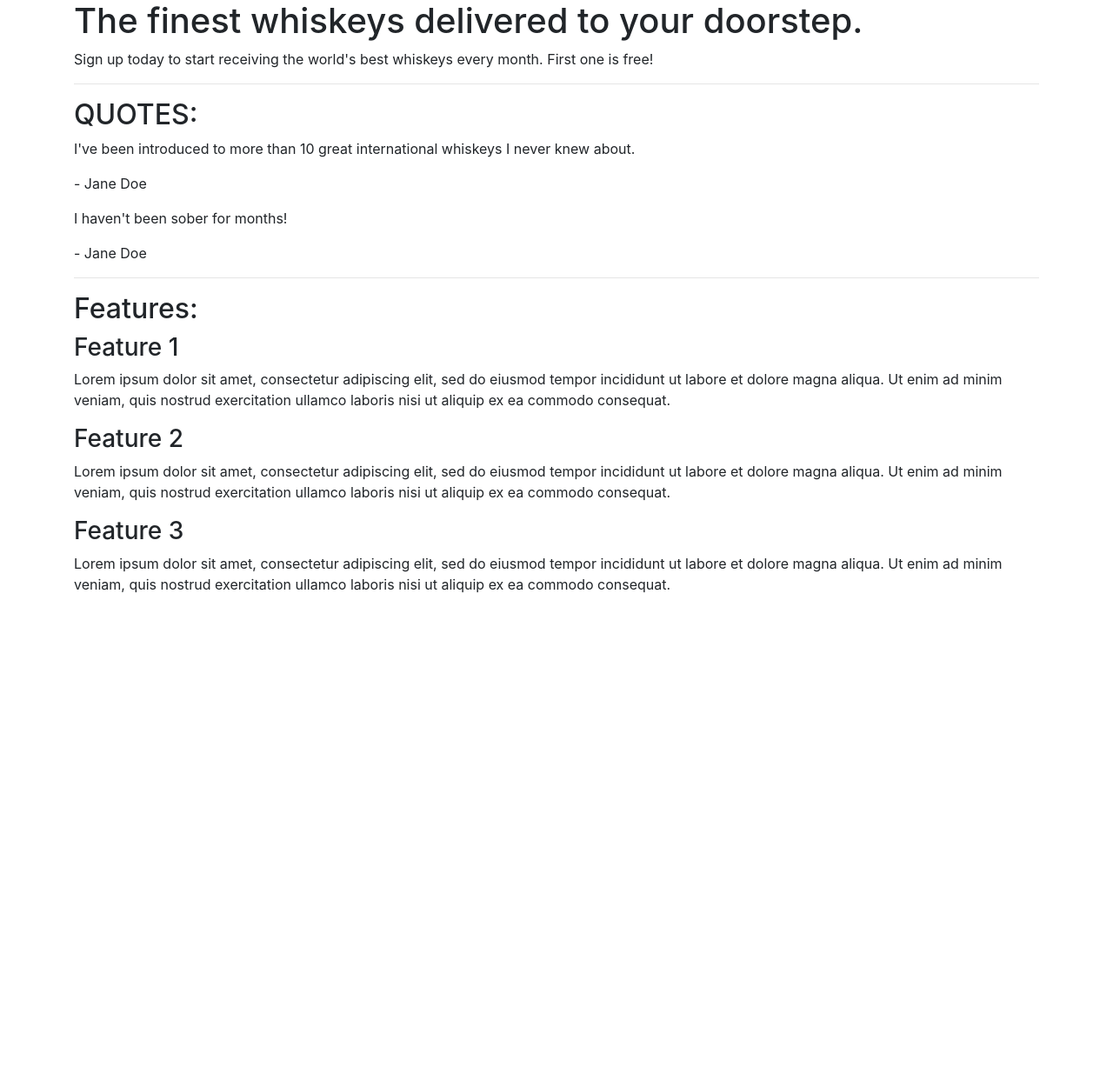
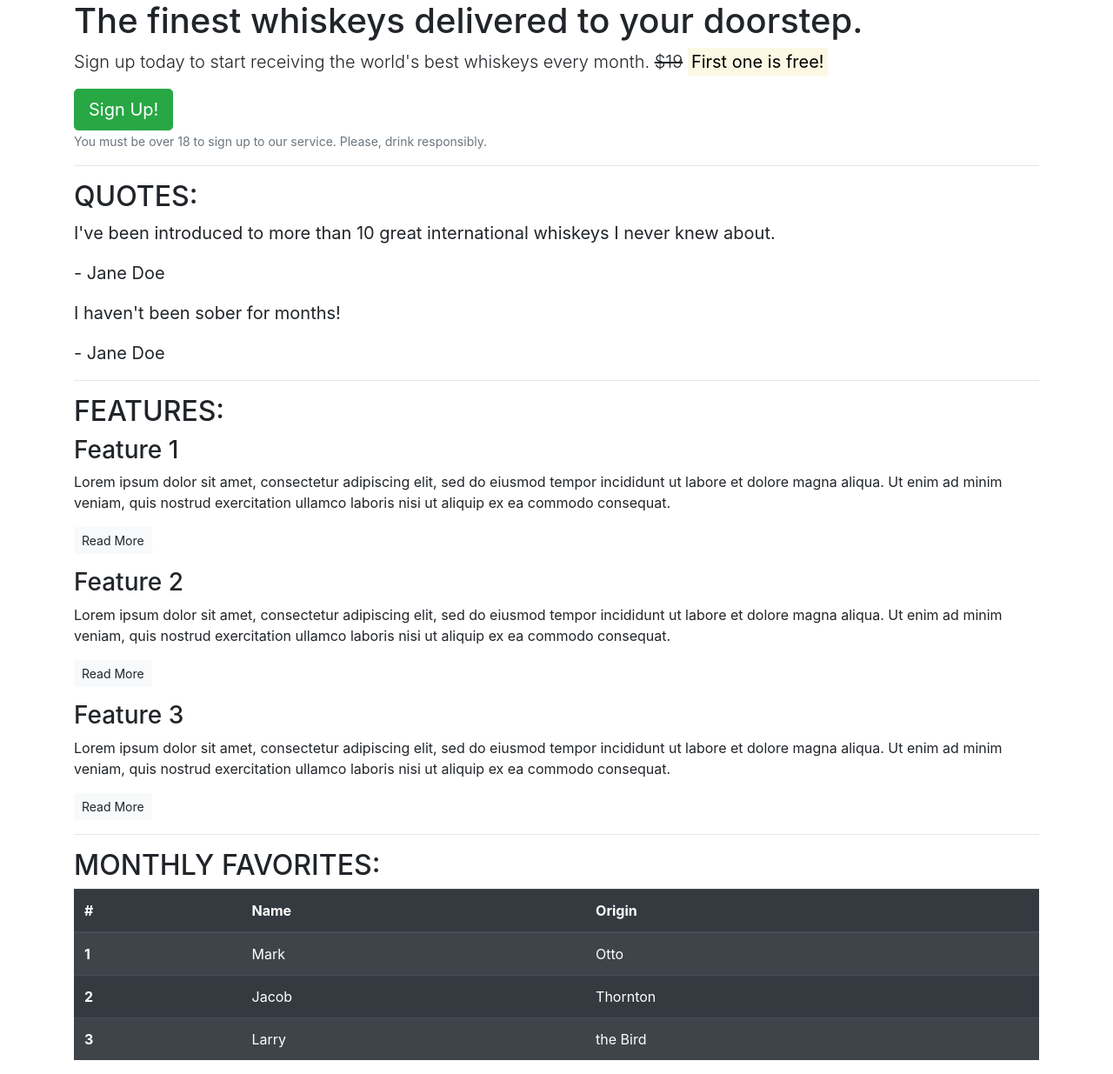
Before and after one commit to KimBergstroem/bootstrap-walkthrought, a website: page index.html in a window 1280 px wide. Shown: the whole page at 87% size. Before the commit the page ends 800 px from the top, so only its background shows below. Drawn offline with nearby package versions, Linux system fonts and the light colour scheme.

Commit message:
Add: new section with table and style

```diff
--- a/index.html
+++ b/index.html
@@ -1,21 +1,28 @@
 <!doctype html>
 <html lang="en">
-  <head>
+
+<head>
     <!-- Required meta tags -->
     <meta charset="utf-8">
     <meta name="viewport" content="width=device-width, initial-scale=1, shrink-to-fit=no">
 
     <!-- Bootstrap CSS -->
-    <link rel="stylesheet" href="https://cdn.jsdelivr.net/npm/bootstrap@4.6.2/dist/css/bootstrap.min.css" integrity="sha384-xOolHFLEh07PJGoPkLv1IbcEPTNtaed2xpHsD9ESMhqIYd0nLMwNLD69Npy4HI+N" crossorigin="anonymous">
+    <link rel="stylesheet" href="https://cdn.jsdelivr.net/npm/bootstrap@4.6.2/dist/css/bootstrap.min.css"
+        integrity="sha384-xOolHFLEh07PJGoPkLv1IbcEPTNtaed2xpHsD9ESMhqIYd0nLMwNLD69Npy4HI+N" crossorigin="anonymous">
 
     <title>Whiskey Drop - Taste</title>
-  </head>
-  <body>
+</head>
+
+<body>
     <article class="container">
         <!-- Callout -->
         <section class="callout">
             <h1>The finest whiskeys delivered to your doorstep.</h1>
-            <p>Sign up today to start receiving the world's best whiskeys every month. First one is free!</p>
+            <p class="lead">Sign up today to start receiving the world's best whiskeys every month. <s>$19</s>
+                <strong><mark>First one is free!</mark></strong></p>
+            <button class="btn btn-success btn-lg">Sign Up!</button>
+            <p class="text-muted"><small>You must be over 18 to sign up to our service. Please, drink
+                    responsibly.</small></p>
         </section>
         <!-- /.callout -->
         <hr>
@@ -23,43 +30,97 @@
         <!-- Quotes -->
         <section class="quotes">
             <h2 class="text-uppercase">Quotes:</h2>
-            <div class="quote">
+            <blockquote class="blockquote">
                 <p>I've been introduced to more than 10 great international whiskeys I never knew about.</p>
                 <p>- Jane Doe</p>
-            </div>
-            <div class="quote">
+            </blockquote>
+            <blockquote class="blockquote">
                 <p>I haven't been sober for months!</p>
                 <p>- Jane Doe</p>
-            </div>
+            </blockquote>
         </section>
         <!-- /.quotes -->
         <hr>
 
         <!-- Features -->
         <section class="features">
-            <h2>Features:</h2>
+            <h2 class="text-uppercase">Features:</h2>
             <div class="feature">
                 <h3>Feature 1</h3>
-                <p>Lorem ipsum dolor sit amet, consectetur adipiscing elit, sed do eiusmod tempor incididunt ut labore et dolore magna aliqua. Ut enim ad minim veniam, quis nostrud exercitation ullamco laboris nisi ut aliquip ex ea commodo consequat.</p>
+                <p>Lorem ipsum dolor sit amet, consectetur adipiscing elit, sed do eiusmod tempor incididunt ut labore
+                    et dolore magna aliqua. Ut enim ad minim veniam, quis nostrud exercitation ullamco laboris nisi ut
+                    aliquip ex ea commodo consequat.</p>
+                <p><a class="btn btn-sm btn-light" href="#">Read More</a></p>
             </div>
             <div class="feature">
                 <h3>Feature 2</h3>
-                <p>Lorem ipsum dolor sit amet, consectetur adipiscing elit, sed do eiusmod tempor incididunt ut labore et dolore magna aliqua. Ut enim ad minim veniam, quis nostrud exercitation ullamco laboris nisi ut aliquip ex ea commodo consequat.</p>
+                <p>Lorem ipsum dolor sit amet, consectetur adipiscing elit, sed do eiusmod tempor incididunt ut labore
+                    et dolore magna aliqua. Ut enim ad minim veniam, quis nostrud exercitation ullamco laboris nisi ut
+                    aliquip ex ea commodo consequat.</p>
+                <p><a class="btn btn-sm btn-light" href="#">Read More</a></p>
             </div>
             <div class="feature">
                 <h3>Feature 3</h3>
-                <p>Lorem ipsum dolor sit amet, consectetur adipiscing elit, sed do eiusmod tempor incididunt ut labore et dolore magna aliqua. Ut enim ad minim veniam, quis nostrud exercitation ullamco laboris nisi ut aliquip ex ea commodo consequat.</p>
+                <p>Lorem ipsum dolor sit amet, consectetur adipiscing elit, sed do eiusmod tempor incididunt ut labore
+                    et dolore magna aliqua. Ut enim ad minim veniam, quis nostrud exercitation ullamco laboris nisi ut
+                    aliquip ex ea commodo consequat.</p>
+                <p><a class="btn btn-sm btn-light" href="#">Read More</a></p>
             </div>
         </section>
         <!-- /.features -->
+        <hr>
+
+        <!-- Monthly favorites -->
+        <section class="Monthly-favorites">
+            <h2 class="text-uppercase">Monthly favorites:</h2>
+            <table class="table table-striped table-dark">
+                <thead>
+                  <tr>
+                    <th scope="col">#</th>
+                    <th scope="col">Name</th>
+                    <th scope="col">Origin</th>
+                  </tr>
+                </thead>
+                <tbody>
+                  <tr>
+                    <th scope="row">1</th>
+                    <td>Mark</td>
+                    <td>Otto</td>
+                  </tr>
+                  <tr>
+                    <th scope="row">2</th>
+                    <td>Jacob</td>
+                    <td>Thornton</td>
+                  </tr>
+                  <tr>
+                    <th scope="row">3</th>
+                    <td>Larry</td>
+                    <td>the Bird</td>
+                  </tr>
+                </tbody>
+              </table>
+            </div>
+        </section>
+        <!-- /.Monthly favorites -->
     </article>
 
 
 
-    <script src="https://cdn.jsdelivr.net/npm/jquery@3.5.1/dist/jquery.slim.min.js" integrity="sha384-DfXdz2htPH0lsSSs5nCTpuj/zy4C+OGpamoFVy38MVBnE+IbbVYUew+OrCXaRkfj" crossorigin="anonymous"></script>
-    <script src="https://cdn.jsdelivr.net/npm/bootstrap@4.6.2/dist/js/bootstrap.bundle.min.js" integrity="sha384-Fy6S3B9q64WdZWQUiU+q4/2Lc9npb8tCaSX9FK7E8HnRr0Jz8D6OP9dO5Vg3Q9ct" crossorigin="anonymous"></script>
-    <script src="https://cdn.jsdelivr.net/npm/jquery@3.5.1/dist/jquery.slim.min.js" integrity="sha384-DfXdz2htPH0lsSSs5nCTpuj/zy4C+OGpamoFVy38MVBnE+IbbVYUew+OrCXaRkfj" crossorigin="anonymous"></script>
-    <script src="https://cdn.jsdelivr.net/npm/popper.js@1.16.1/dist/umd/popper.min.js" integrity="sha384-9/reFTGAW83EW2RDu2S0VKaIzap3H66lZH81PoYlFhbGU+6BZp6G7niu735Sk7lN" crossorigin="anonymous"></script>
-    <script src="https://cdn.jsdelivr.net/npm/bootstrap@4.6.2/dist/js/bootstrap.min.js" integrity="sha384-+sLIOodYLS7CIrQpBjl+C7nPvqq+FbNUBDunl/OZv93DB7Ln/533i8e/mZXLi/P+" crossorigin="anonymous"></script>
-  </body>
+    <script src="https://cdn.jsdelivr.net/npm/jquery@3.5.1/dist/jquery.slim.min.js"
+        integrity="sha384-DfXdz2htPH0lsSSs5nCTpuj/zy4C+OGpamoFVy38MVBnE+IbbVYUew+OrCXaRkfj" crossorigin="anonymous">
+    </script>
+    <script src="https://cdn.jsdelivr.net/npm/bootstrap@4.6.2/dist/js/bootstrap.bundle.min.js"
+        integrity="sha384-Fy6S3B9q64WdZWQUiU+q4/2Lc9npb8tCaSX9FK7E8HnRr0Jz8D6OP9dO5Vg3Q9ct" crossorigin="anonymous">
+    </script>
+    <script src="https://cdn.jsdelivr.net/npm/jquery@3.5.1/dist/jquery.slim.min.js"
+        integrity="sha384-DfXdz2htPH0lsSSs5nCTpuj/zy4C+OGpamoFVy38MVBnE+IbbVYUew+OrCXaRkfj" crossorigin="anonymous">
+    </script>
+    <script src="https://cdn.jsdelivr.net/npm/popper.js@1.16.1/dist/umd/popper.min.js"
+        integrity="sha384-9/reFTGAW83EW2RDu2S0VKaIzap3H66lZH81PoYlFhbGU+6BZp6G7niu735Sk7lN" crossorigin="anonymous">
+    </script>
+    <script src="https://cdn.jsdelivr.net/npm/bootstrap@4.6.2/dist/js/bootstrap.min.js"
+        integrity="sha384-+sLIOodYLS7CIrQpBjl+C7nPvqq+FbNUBDunl/OZv93DB7Ln/533i8e/mZXLi/P+" crossorigin="anonymous">
+    </script>
+</body>
+
 </html>
```
